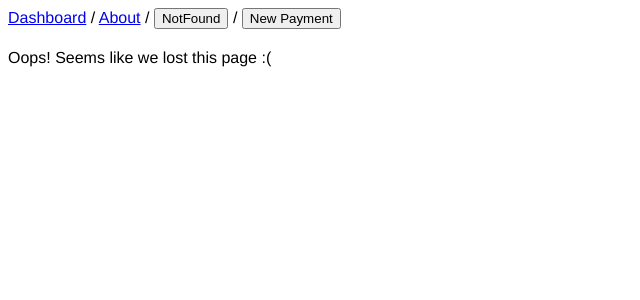
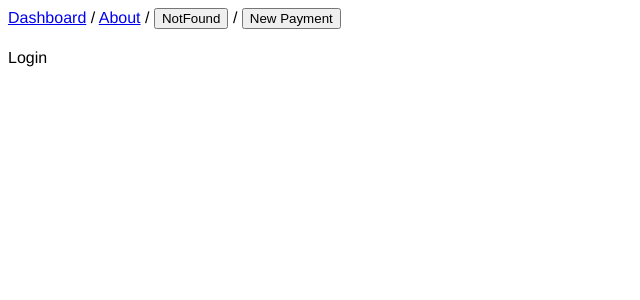
Before and after one commit to JPoznyak/gb_personal_costs, a Vue app: page / in a window 1280 px wide. Shown: the top 300 px of the page, without its empty margins (0-640 px from the left). Built offline with nearby package versions, Linux system fonts and the light colour scheme.

Commit message:
auth check

```diff
--- /dev/null
+++ b/src/pages/Login.vue
@@ -0,0 +1,13 @@
+<template>
+  <div>Login</div>
+</template>
+
+<script>
+export default {
+    name: 'Login'
+}
+</script>
+
+<style>
+
+</style>
--- a/src/router/index.js
+++ b/src/router/index.js
@@ -11,6 +11,11 @@ Vue.use(Router)
 const router =  new Router({
     mode: 'history',
     routes: [
+        {
+            path: '/',
+            component: ()=>import(/* webpackChunkName:"Login" */'../pages/Login'),
+            name: 'Login'
+        },
         {
             path: '/dashboard',
             component: ()=>import('../pages/Dashboard'),
```
